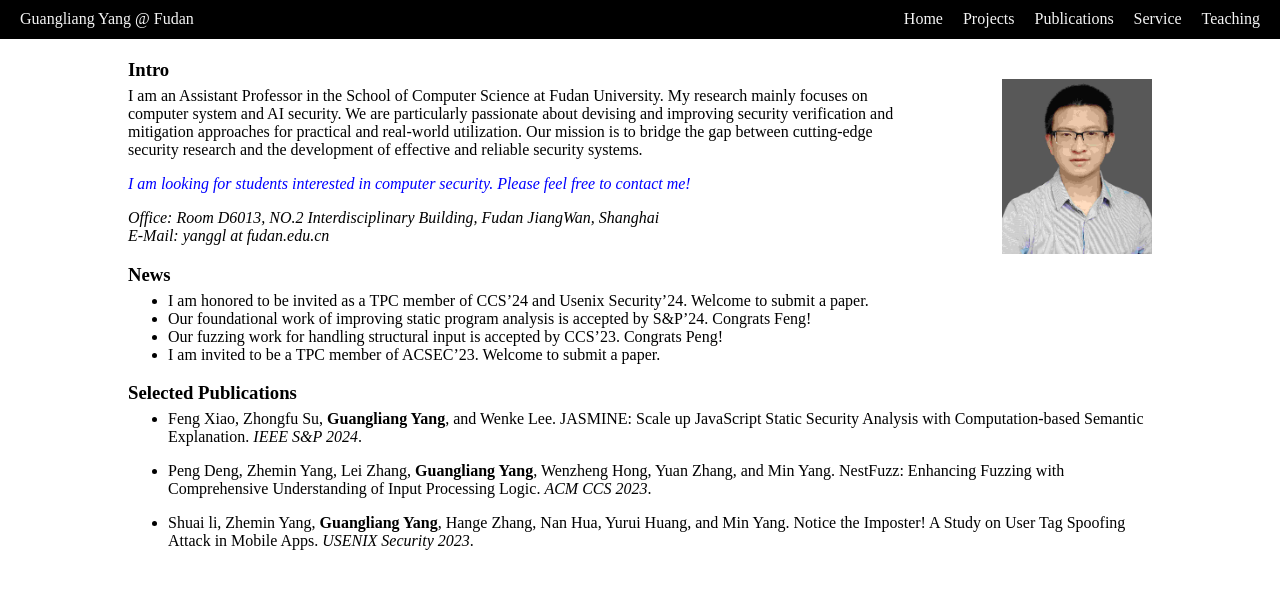
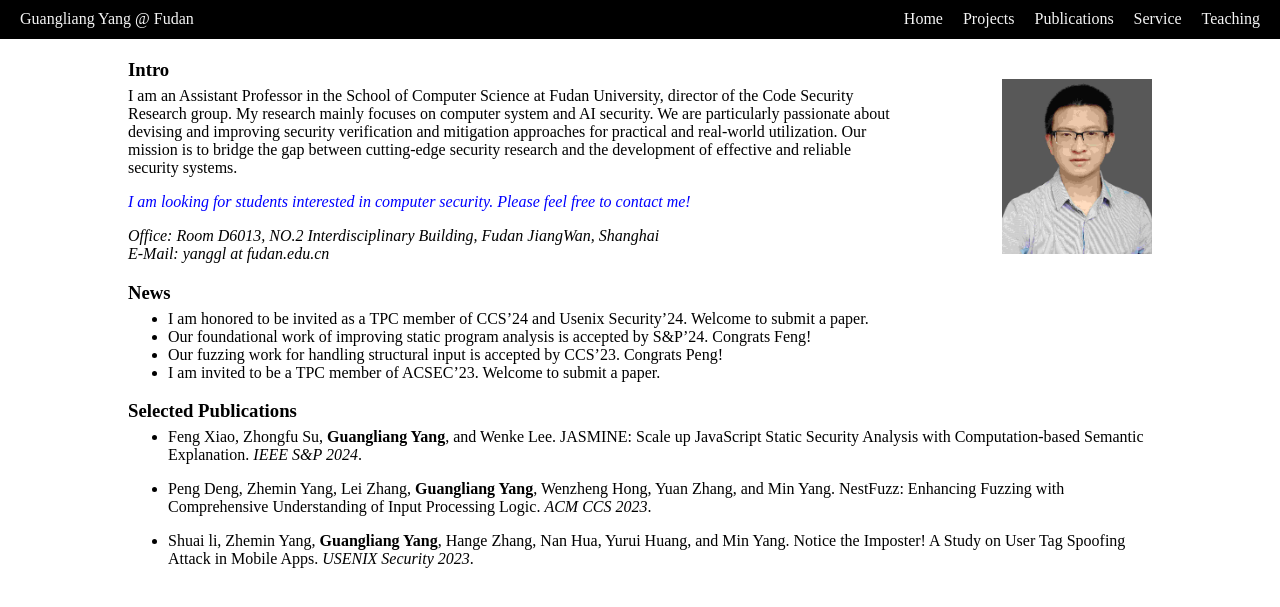
Before and after one commit to yang-guangliang/yang-guangliang.github.io, a Jekyll site: the page built from index.md, in a window 1280 px wide. Shown: the top 607 px of the page. Built offline with Jekyll 4.4.1, drawn with Linux system fonts in a browser that asks for light colours.

Commit message:
Update index.md

```diff
--- a/index.md
+++ b/index.md
@@ -8,7 +8,7 @@ title: home
 
 ### Intro
 
-I am an Assistant Professor in the School of Computer Science at Fudan University. My research mainly focuses on computer system and AI security. We are particularly passionate about devising and improving security verification and mitigation approaches for practical and real-world utilization. Our mission is to bridge the gap between cutting-edge security research and the development of effective and reliable security systems.
+I am an Assistant Professor in the School of Computer Science at Fudan University, director of the Code Security Research group. My research mainly focuses on computer system and AI security. We are particularly passionate about devising and improving security verification and mitigation approaches for practical and real-world utilization. Our mission is to bridge the gap between cutting-edge security research and the development of effective and reliable security systems.
 
 <span style="color:blue">*I am looking for students interested in computer security. Please feel free to contact me!*</span>
 
```
